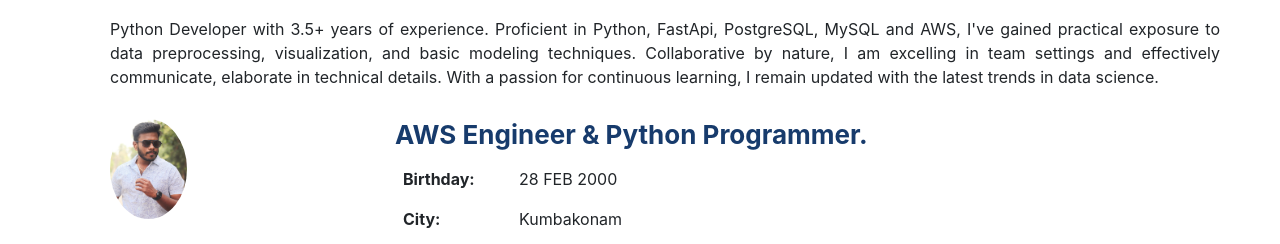
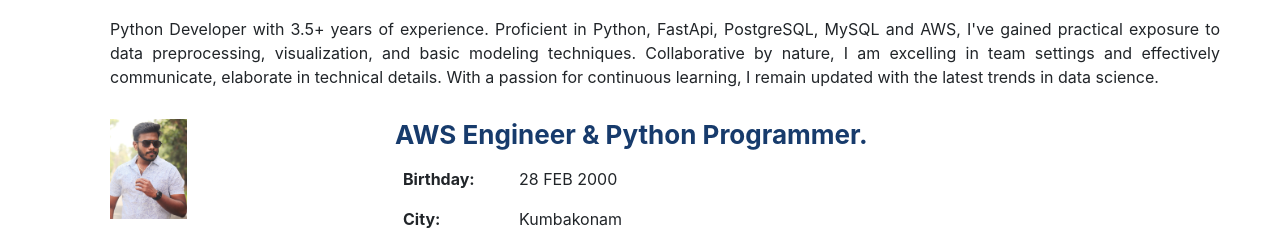
Before and after one commit to sps-2802/suryaprakash.github.io, a plain HTML site: page index.html in a window 1280 px wide. Shown: the part 921-1165 px from the top of the page. Drawn offline with nearby package versions, Linux system fonts and the light colour scheme.

Commit message:
Modified Surya's profile

```diff
--- a/index.html
+++ b/index.html
@@ -78,7 +78,7 @@
 
         <div class="row">
           <div class="col-lg-3" data-aos="fade-right">
-            <img src="assets/img/surya.jpeg" class="img-fluid" style="border-radius:80%; height: 100px;" >
+            <img src="assets/img/surya.jpeg" class="img-fluid" style="height: 100px;" >
           </div>
           <div class="col-lg-8 pt-4 pt-lg-0 content" data-aos="fade-left">
             <h3>AWS Engineer &amp; Python Programmer.</h3>
```
